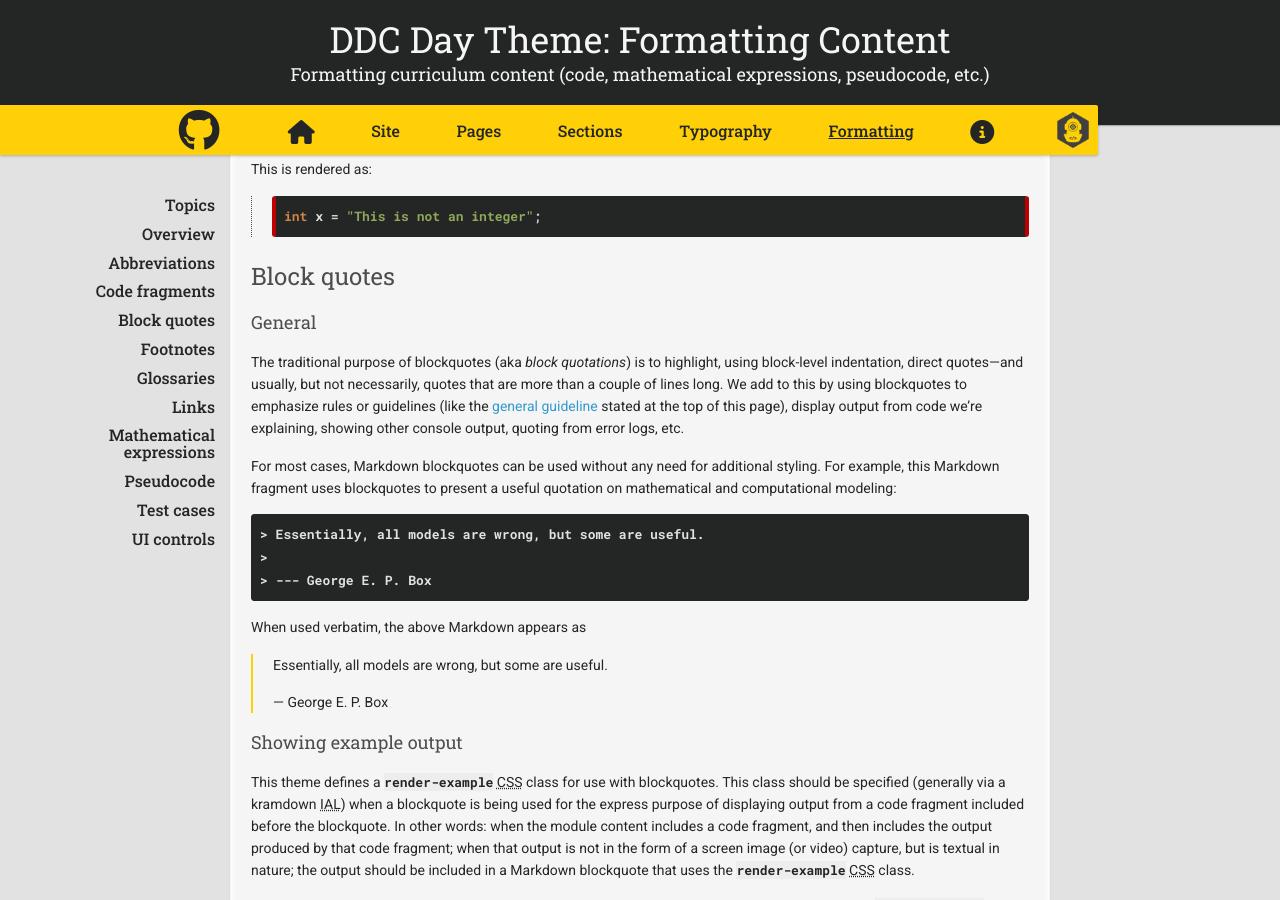
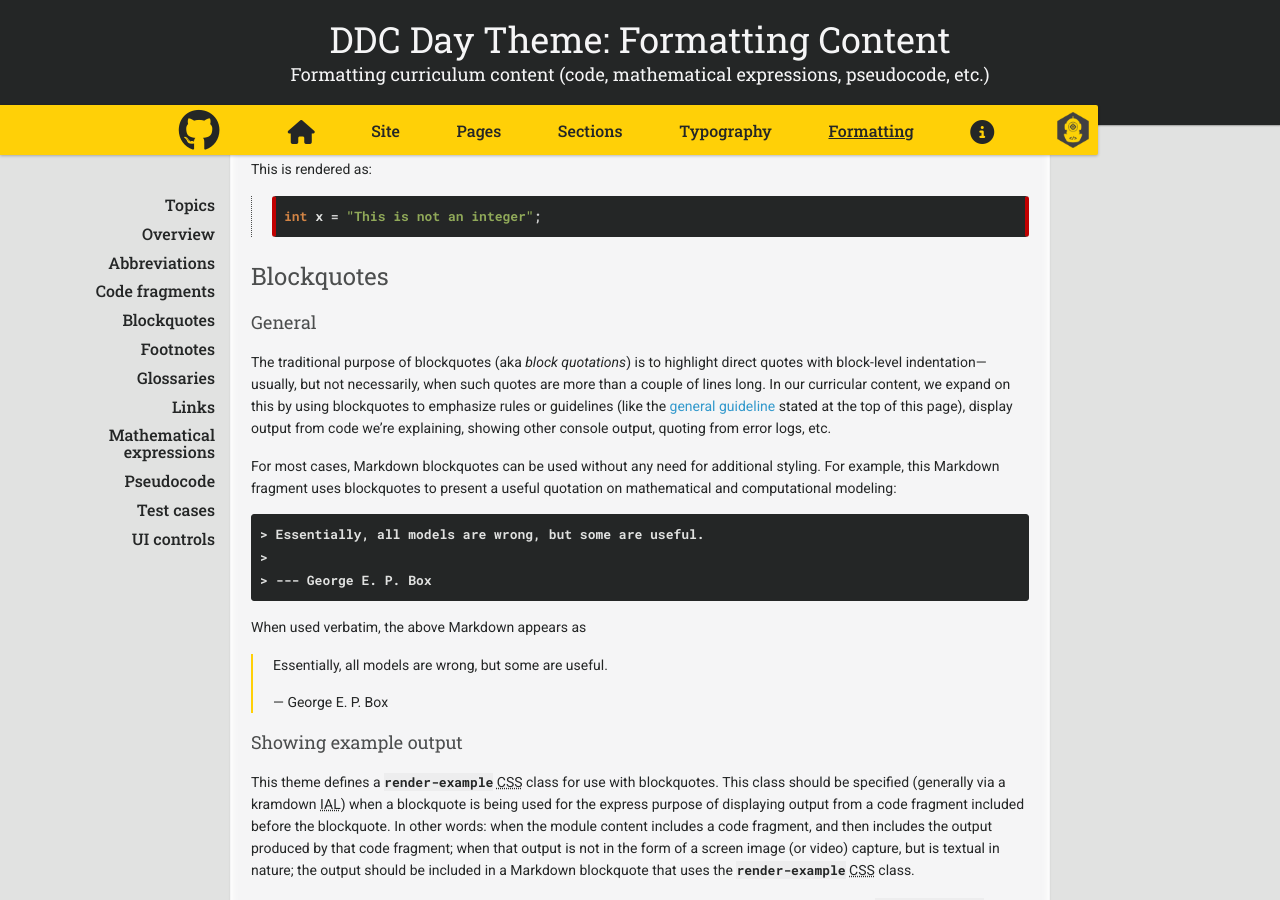
Before and after one commit to ddc-java/ddc-day, a Jekyll site: the page built from formatting.md, in a window 1280 px wide and 900 px high, scrolled down 4202 px. Built offline with Jekyll 4.4.1, drawn with Linux system fonts in a browser that asks for light colours; nearby versions of some CDN libraries; our own code applies the rules of GitHub Pages for plain Markdown files; formulas are drawn with MathJax 3; some of the changed text lies outside the part shown.

Commit message:
Expand blockquote styling content

```diff
--- a/formatting.md
+++ b/formatting.md
@@ -151,11 +151,11 @@ This is rendered as:
 > {:.failure}
 {:.render-example}
 
-## Block quotes
+## Blockquotes
 
 ### General
 
-The traditional purpose of blockquotes (aka _block quotations_) is to highlight, using block-level indentation, direct quotes---and usually, but not necessarily, quotes that are more than a couple of lines long. We add to this by using blockquotes to emphasize rules or guidelines (like the [general guideline](#general-guideline) stated at the top of this page), display output from code we're explaining, showing other console output, quoting from error logs, etc.
+The traditional purpose of blockquotes (aka _block quotations_) is to highlight direct quotes with block-level indentation---usually, but not necessarily, when such quotes are more than a couple of lines long. In our curricular content, we expand on this by using blockquotes to emphasize rules or guidelines (like the [general guideline](#general-guideline) stated at the top of this page), display output from code we're explaining, showing other console output, quoting from error logs, etc.
 
 For most cases, Markdown blockquotes can be used without any need for additional styling. For example, this Markdown fragment uses blockquotes to present a useful quotation on mathematical and computational modeling:
 
```
